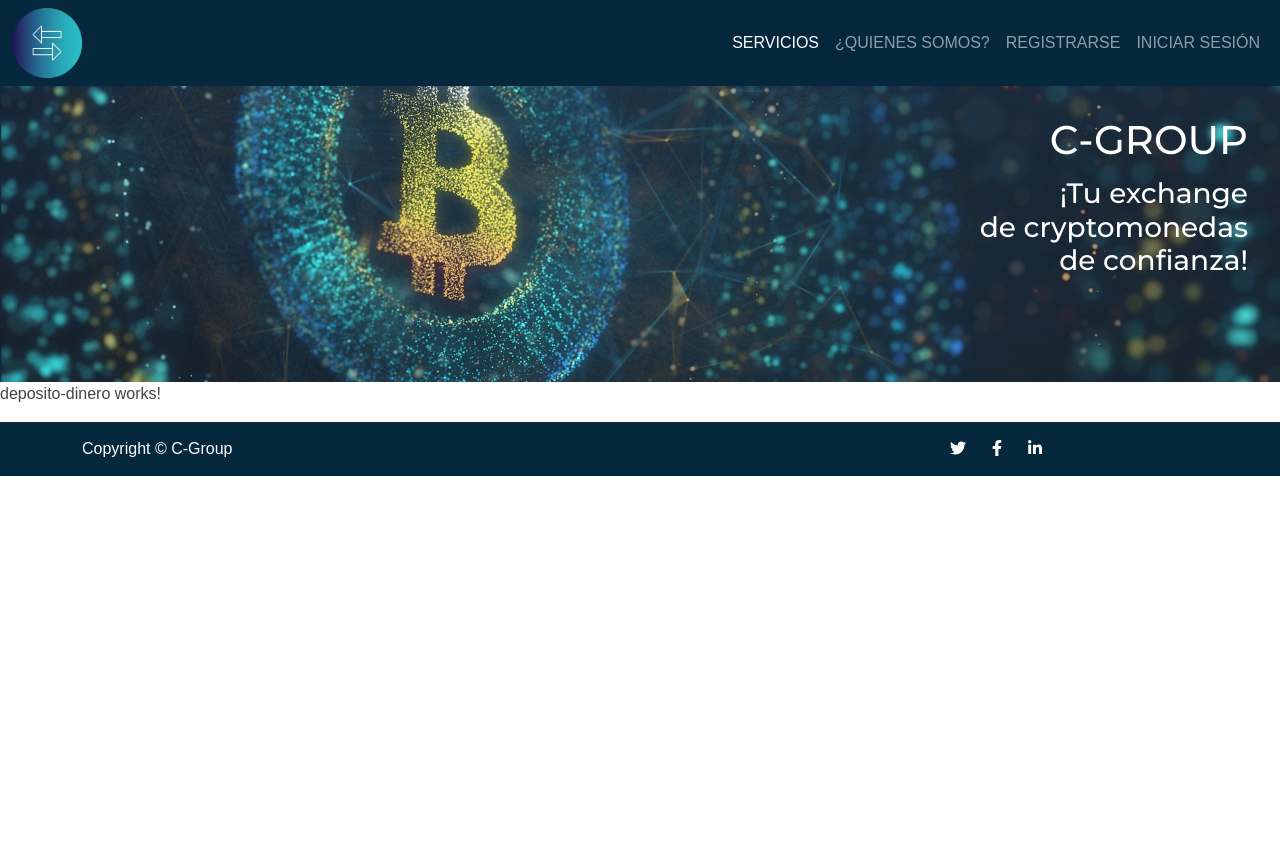
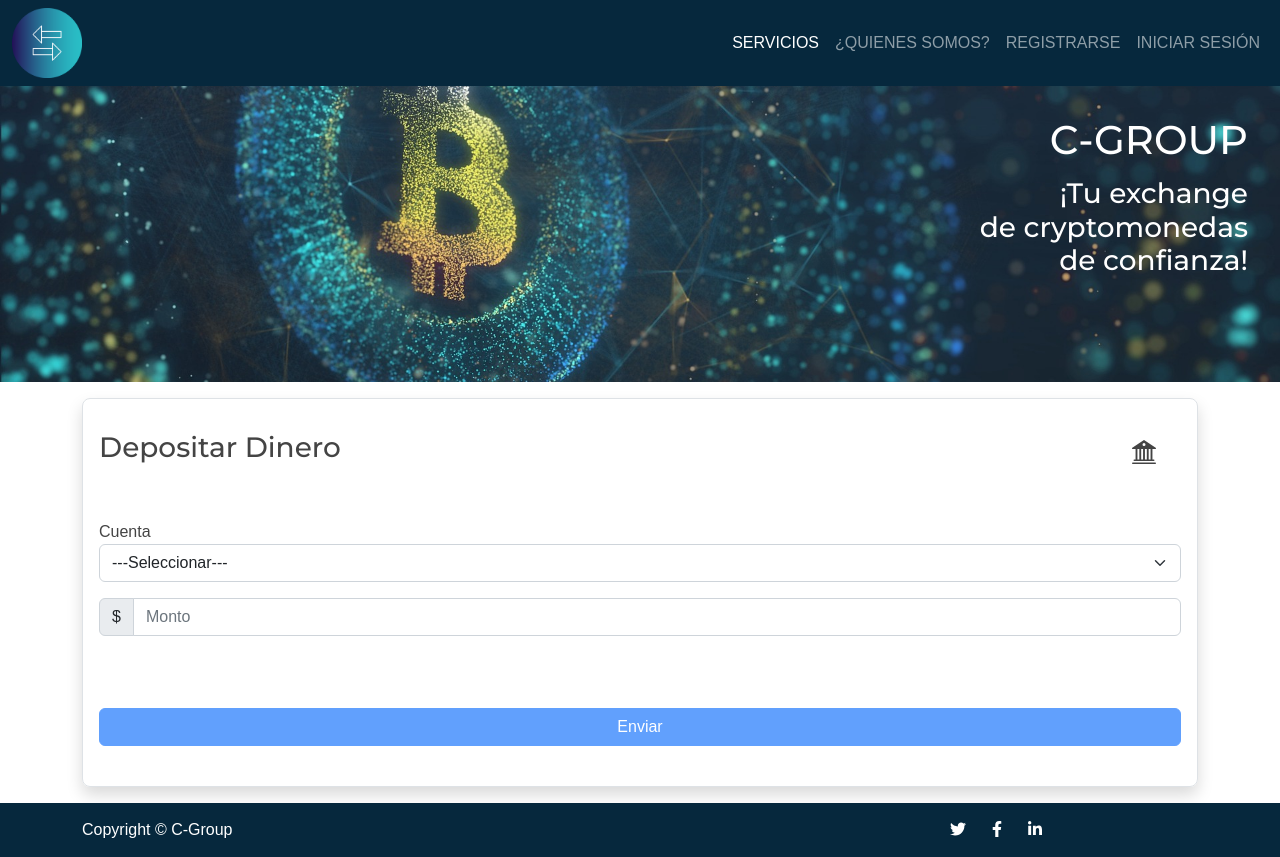
Before and after one commit to pilCbaNet/fsnet3-team3, an Angular app in the folder FRONTEND/: page /deposito in a window 1280 px wide. Before the commit the page ends 800 px from the top, so only its background shows below. Built offline with nearby package versions, Linux system fonts and the light colour scheme.

Commit message:
formulario de depósito hecho

```diff
--- a/FRONTEND/src/app/pages/deposito-dinero/deposito-dinero.component.html
+++ b/FRONTEND/src/app/pages/deposito-dinero/deposito-dinero.component.html
@@ -1 +1,34 @@
-<p>deposito-dinero works!</p>
+<div class="container">
+    <div class="border border rounded-3 shadow p-3 mt-3 mb-3">
+        <div class="d-flex justify-content-between mb-5 mt-3">
+            <h3>Depositar Dinero</h3>
+            <div class="d-flex justify-content-around align-items-center" style="width: 75px;">
+                <svg xmlns="http://www.w3.org/2000/svg" width="24" height="24" fill="currentColor" class="bi bi-bank2" viewBox="0 0 16 16">
+                    <path d="M8.277.084a.5.5 0 0 0-.554 0l-7.5 5A.5.5 0 0 0 .5 6h1.875v7H1.5a.5.5 0 0 0 0 1h13a.5.5 0 1 0 0-1h-.875V6H15.5a.5.5 0 0 0 .277-.916l-7.5-5zM12.375 6v7h-1.25V6h1.25zm-2.5 0v7h-1.25V6h1.25zm-2.5 0v7h-1.25V6h1.25zm-2.5 0v7h-1.25V6h1.25zM8 4a1 1 0 1 1 0-2 1 1 0 0 1 0 2zM.5 15a.5.5 0 0 0 0 1h15a.5.5 0 1 0 0-1H.5z"/>
+                </svg>
+            </div>
+        </div>
+        <form [formGroup]="form" action="#">
+            <div>
+                <label for="selectOp">Cuenta</label>
+                <select class="form-select decorated" aria-label="Default select example" id="selectCuenta" formControlName="selectCuenta">
+                    <option value="">---Seleccionar---</option>
+                    <option value="1">Cuenta en ARS</option>
+                    <option value="2">Cuenta en BTC</option>
+                </select>
+
+                <!-- Aca se renderiza el contenido segun lo seleccionado -->
+                <div class="input-group mt-3">
+                    <span class="input-group-text">$</span>
+                    <input type="number" class="form-control" placeholder="Monto" id="amountCash" formControlName="amountCash">
+                </div>
+            </div>
+            <div class="d-grid my-4">
+                <button type="submit" class="btn btn-primary mt-5" [disabled]="!form.valid" (click)="realizarOperacion()">
+                    Enviar
+                </button>
+            </div>
+
+        </form>
+    </div>
+</div>
--- a/FRONTEND/src/app/pages/deposito-dinero/deposito-dinero.component.ts
+++ b/FRONTEND/src/app/pages/deposito-dinero/deposito-dinero.component.ts
@@ -1,4 +1,7 @@
 import { Component, OnInit } from '@angular/core';
+import { FormBuilder, FormGroup, Validators } from '@angular/forms';
+import { Operacion } from 'src/app/models/operacion';
+import { OperacionesService } from 'src/app/services/operaciones.service';
 
 @Component({
   selector: 'app-deposito-dinero',
@@ -6,10 +9,32 @@ import { Component, OnInit } from '@angular/core';
   styleUrls: ['./deposito-dinero.component.css']
 })
 export class DepositoDineroComponent implements OnInit {
-
-  constructor() { }
-
+  fecha = new Date()
+  form!:FormGroup
+  constructor(private formBuilder:FormBuilder, private operacionesService:OperacionesService) {
+    this.form = this.formBuilder.group({
+      selectCuenta:['', Validators.required],
+      amountCash:['', Validators.required],
+    })
+  }
+  get selectCuenta(){
+    return this.form.get("selectOp")
+  }
+  get amountCash(){
+    return this.form.get("amountCash")
+  }
   ngOnInit(): void {
   }
-
+  realizarOperacion(){
+    if(this.form.valid){
+      let Monto:number=this.form.get('amountCash')?.value;
+      let Cuenta:string=this.form.get('selectCuenta')?.value;
+      let Fecha:any=this.fecha;
+      let EsDeposito:boolean=true;
+      let operacion:Operacion= new Operacion(Fecha, EsDeposito, Monto, Cuenta);
+      this.operacionesService.realizarOperacion(operacion).subscribe(respuestaOk=>{
+        alert('Operación realizada con éxito!')
+      })
+    }
+  }
 }
```
